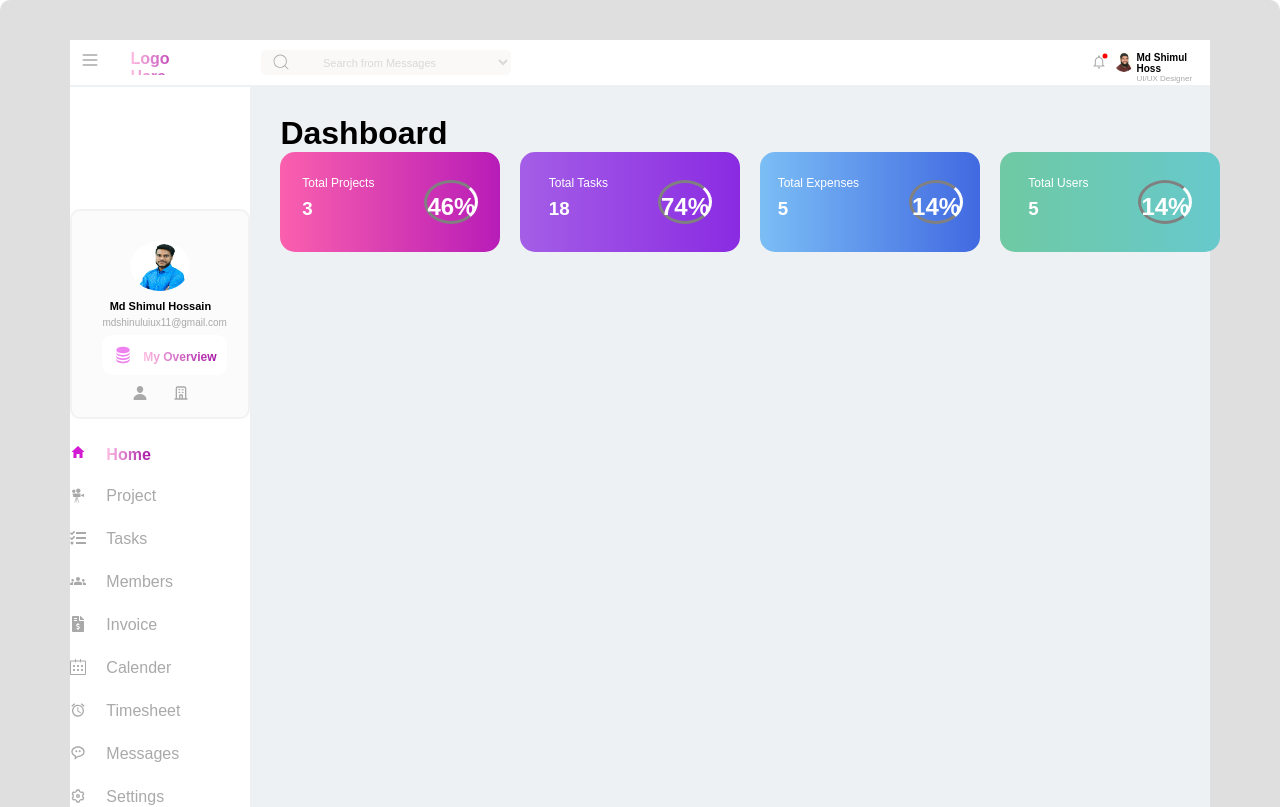
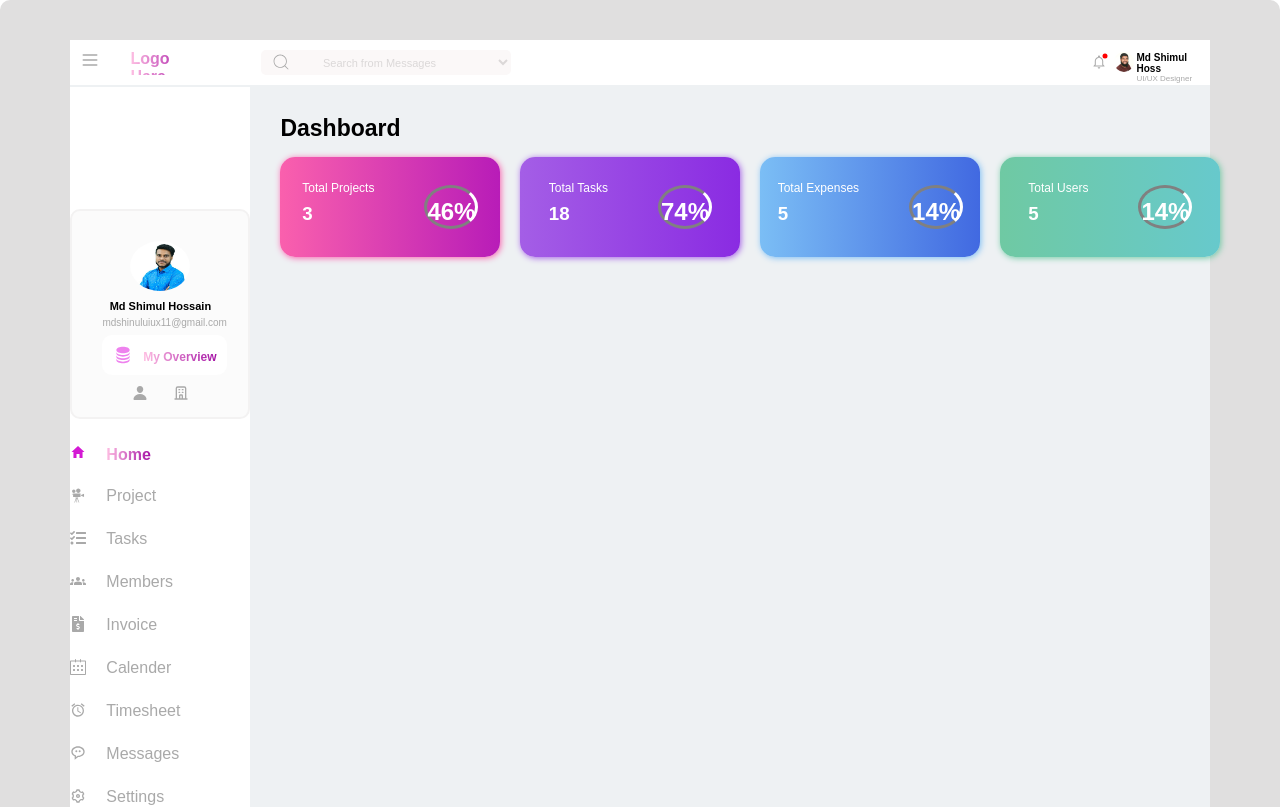
Before and after one commit to dantocome/reacttype-dashboard, a React (Vite) app: page / in a window 1280 px wide. Shown: the top 807 px of the page. Built offline with nearby package versions, Linux system fonts and the light colour scheme.

Commit message:
all added files

```diff
--- a/src/components/Header.tsx
+++ b/src/components/Header.tsx
@@ -97,7 +97,7 @@ const Header = () => {
         </div>
         <div className="sections">
           <div className="board">
-          <h1>Dashboard</h1>
+          <h1 className='dash'>Dashboard</h1>
           <div className="rap">
           <div className="rating">
             <div className="rating-1">
--- a/src/components/component.css
+++ b/src/components/component.css
@@ -183,6 +183,9 @@ ul li span{
 
 
 }
+.dash{
+    font-size: 23px;
+}
 
 li a{
     margin: 25px;
@@ -252,6 +255,8 @@ h3{
     align-items: center;
     justify-content: center;
     border-radius: 15px;
+    box-shadow: 1px 1px 6px  rgb(250, 96, 173);
+
 
 }
 .rating-2{
@@ -263,6 +268,7 @@ h3{
     align-items: center;
     justify-content: center;
     border-radius: 15px;
+    box-shadow: 1px 1px 6px  rgb(164, 94, 230);
 
 
 }
@@ -275,6 +281,7 @@ h3{
     align-items: center;
     justify-content: center;
     border-radius: 15px;
+    box-shadow: 1px 1px 6px  rgb(123, 190, 245);
 
 }
 .rating-4{
@@ -286,6 +293,7 @@ h3{
     align-items: center;
     justify-content: center;
     border-radius: 15px;
+    box-shadow: 1px 1px 6px  rgb(111, 201, 163);
 
 
 }
@@ -308,6 +316,7 @@ h2{
  .rap{
     display: flex;
     gap: 20px;
+    margin-top: 15px;
 
  }
  .sections{
```
